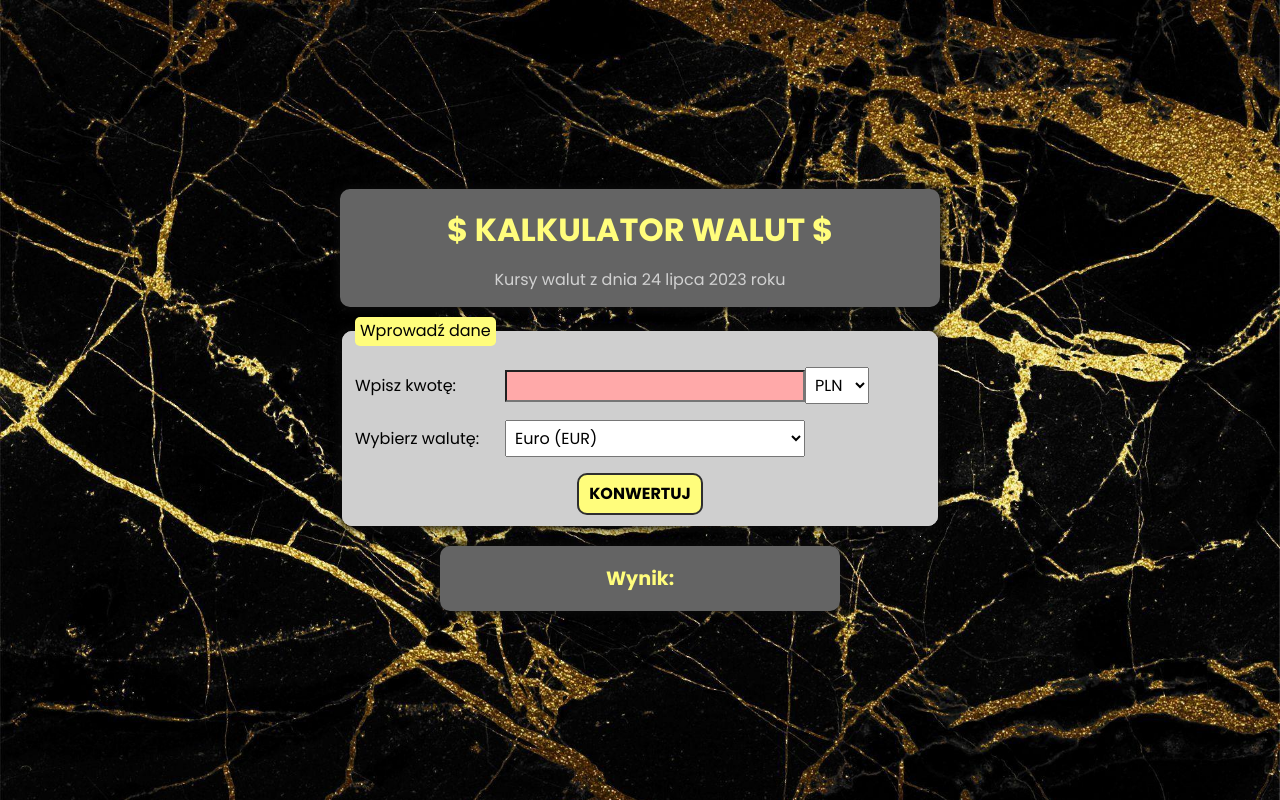
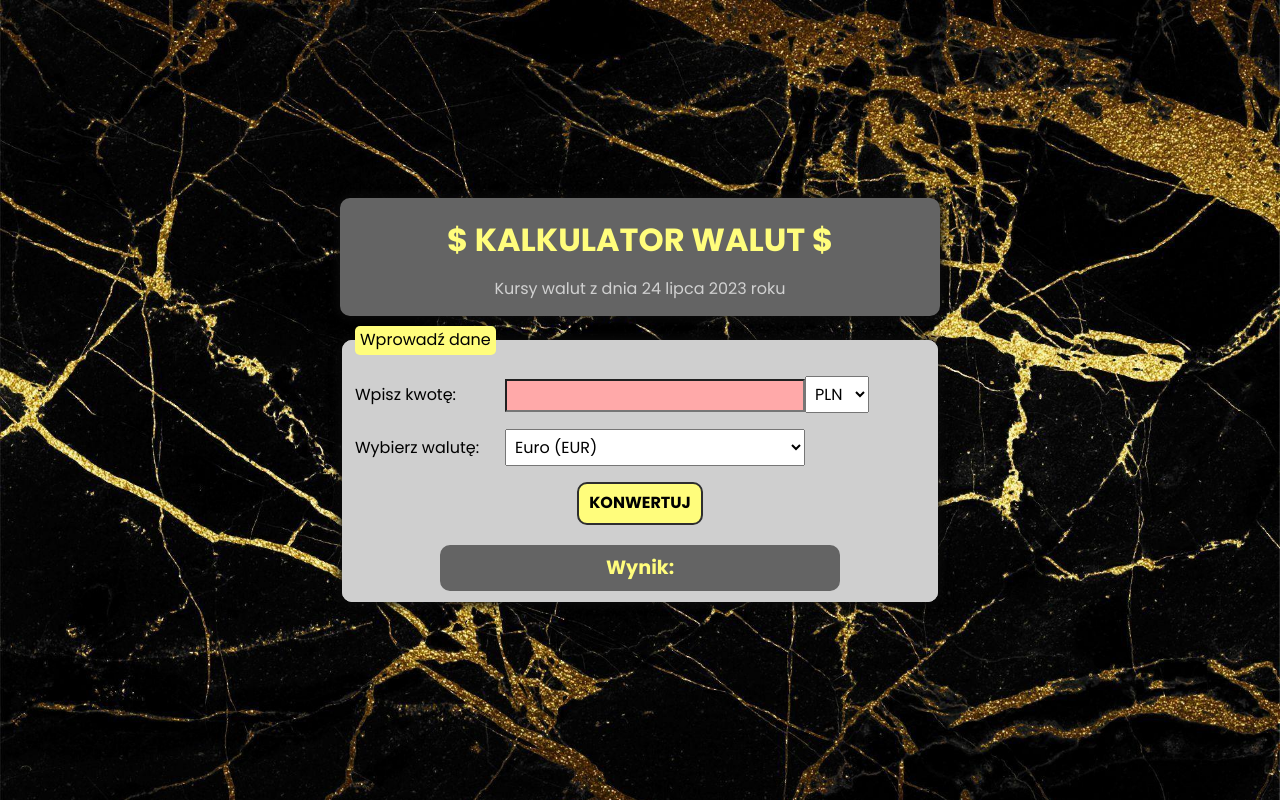
Before and after one commit to wojdaSoftware/currency-converter-react, a React (Create React App) app: page / in a window 1280 px wide. Built offline with nearby package versions, Linux system fonts and the light colour scheme.

Commit message:
moved Result component to Form component

```diff
--- a/src/App.js
+++ b/src/App.js
@@ -1,7 +1,6 @@
 import Header from "./Header";
 import Form from "./Form";
 import Container from "./Content";
-import Result from "./Result";
 
 function App() {
   return (
@@ -11,7 +10,6 @@ function App() {
         subtitle={"Kursy walut z dnia 24 lipca 2023 roku"}
       />
       <Form />
-      <Result />
     </Container>
   );
 }
--- a/src/Form/index.js
+++ b/src/Form/index.js
@@ -52,10 +52,7 @@ const Form = ({ }) => {
 
     const onFormSubmit = (event) => {
         event.preventDefault();
-        conversionResult = {
-            currencyAmount: convertCurrency(currencyAmount, inputCurrency, outputCurrency),
-            currencyType: outputCurrency,
-        };
+        conversionResult = convertCurrency(currencyAmount, inputCurrency, outputCurrency)
         console.log(conversionResult);
     };
 
@@ -104,8 +101,12 @@ const Form = ({ }) => {
                     </label>
                 </p>
                 <button className="form__button">KONWERTUJ</button>
+                <div className="form__resultText">
+                    Wynik:
+                </div>
             </fieldset>
         </form>
+
     )
 };
 
--- a/src/Form/style.css
+++ b/src/Form/style.css
@@ -49,3 +49,18 @@
 .form__button:active {
     background-color: #ccc900;
 }
+
+.form__resultText {
+    width: 100%;
+    padding: 10px;
+    max-width: 400px;
+    margin: auto;
+    margin-top: 20px;
+    background-color: #646464;
+    border-radius: 10px;
+    border: 2px solid #646464;
+    font-weight: bold;
+    color: #fffd7c;
+    text-align: center;
+    font-size: larger;
+}
--- a/src/Result/index.js
+++ /dev/null
@@ -1,9 +0,0 @@
-import './style.css';
-
-const Result = () => (
-    <div className="resultContainer">
-        <p>Wynik:</p>
-    </div>
-);
-
-export default Result;
--- a/src/Result/style.css
+++ /dev/null
@@ -1,14 +0,0 @@
-.resultContainer {
-    width: 100%;
-    max-width: 400px;
-    margin: auto;
-    margin-top: 20px;
-    background-color: #646464;
-    border-radius: 10px;
-    border: 2px solid #646464;
-    font-weight: bold;
-    color: #fffd7c;
-    text-align: center;
-    font-size: larger;
-    box-shadow: 0px 0px 10px 3px rgba(10, 10, 10, 1);
-}
```
